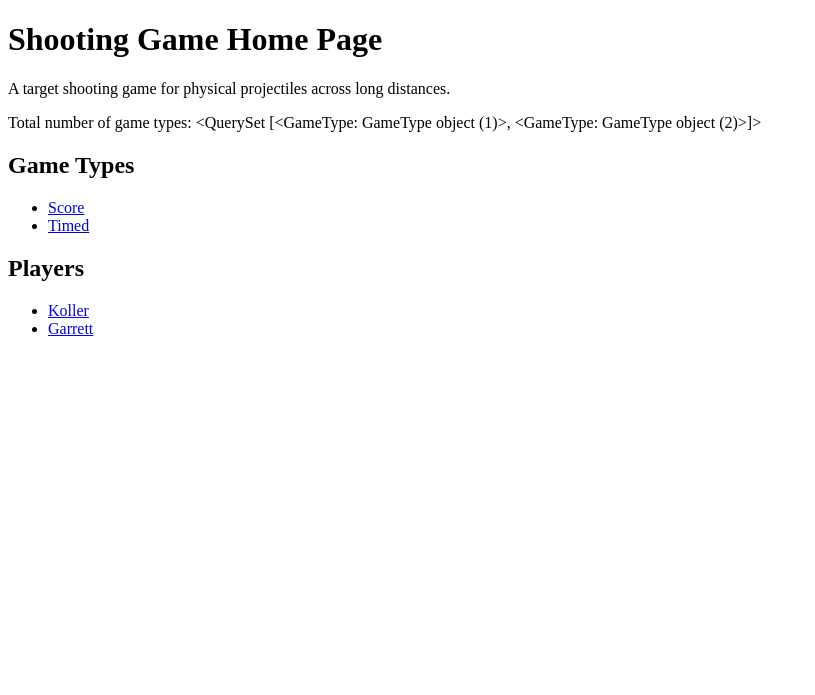
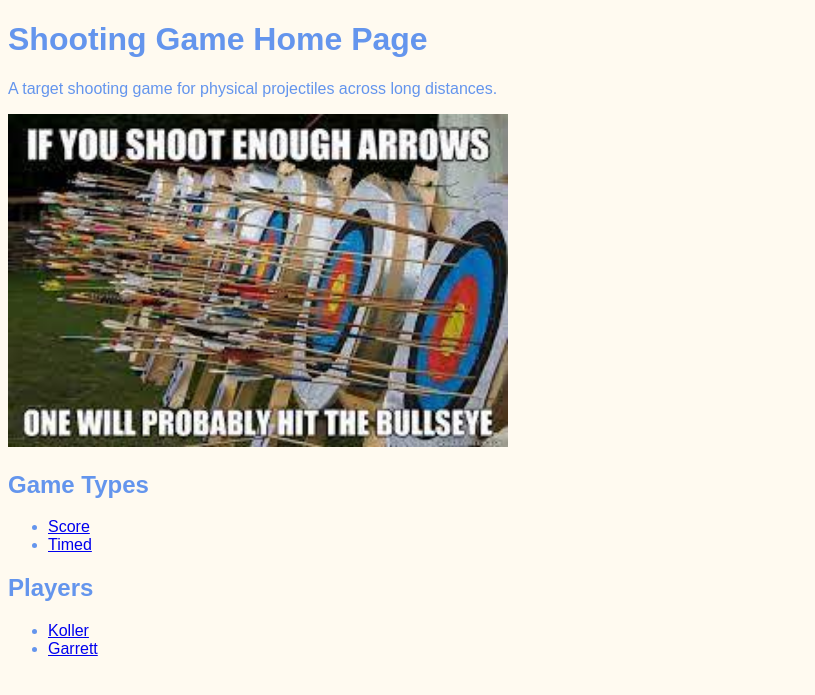
Before and after one commit to ndkoller/WirelessTargets, a Django app: page / in a window 1280 px wide. Shown: the top 695 px of the page, without its empty margins (0-815 px from the left). Run offline with Django 3.2, Linux system fonts and the light colour scheme; data comes from the database, SQL or seed files in the repository.

Commit message:
first pass CSS and template inheritance

```diff
--- a/ShootingGameWebApp/GeneralApp/Templates/GeneralApp/Welcome.html
+++ b/ShootingGameWebApp/GeneralApp/Templates/GeneralApp/Welcome.html
@@ -1,14 +1,11 @@
-<!DOCTYPE html>
-<html lang="en">
-<head>
-    <meta charset="UTF-8">
-    <title>Shooting Game</title>
-    <h1>Shooting Game Home Page</h1>
-    <p>A target shooting game for physical projectiles across long distances.</p>
-</head>
-<body>
-<p>Total number of game types: {{gameTypes}}<p>
+{% extends "base.html" %}
+{% load static %}
+{% block title %}Welcome!{% endblock %}
 
+{% block content %}
+<h1>Shooting Game Home Page</h1>
+<p>A target shooting game for physical projectiles across long distances.</p>
+<p><img src="{% static 'GeneralApp/BullseyeMeme.jpg' %}" width="500px"></p>
 <h2>Game Types</h2>
 <ul>
     {% for gameType in gameTypes %}
@@ -25,7 +22,4 @@
     </li>
     {% endfor %}
 </ul>
-</body>
-
-</body>
-</html>
+{% endblock %}
--- /dev/null
+++ b/ShootingGameWebApp/GeneralApp/Templates/base.html
@@ -0,0 +1,13 @@
+{% load static %}
+<!DOCTYPE html>
+<html lang="en">
+<head>
+    <meta charset="UTF-8">
+    <title>{% block title %}{% endblock %}</title>
+    <link rel="stylesheet" href="{% static 'GeneralApp/style.css' %}">
+</head>
+<body>
+{% block content %}
+{% endblock %}
+</body>
+</html>
--- /dev/null
+++ b/ShootingGameWebApp/GeneralApp/static/GeneralApp/style.css
@@ -0,0 +1,5 @@
+body{
+    font-family: sans-serif;
+    color: cornflowerblue;
+    background-color: floralwhite;
+}
```
Also changed, not shown: ShootingGameWebApp/GeneralApp/static/GeneralApp/BullseyeMeme.jpg (added).
